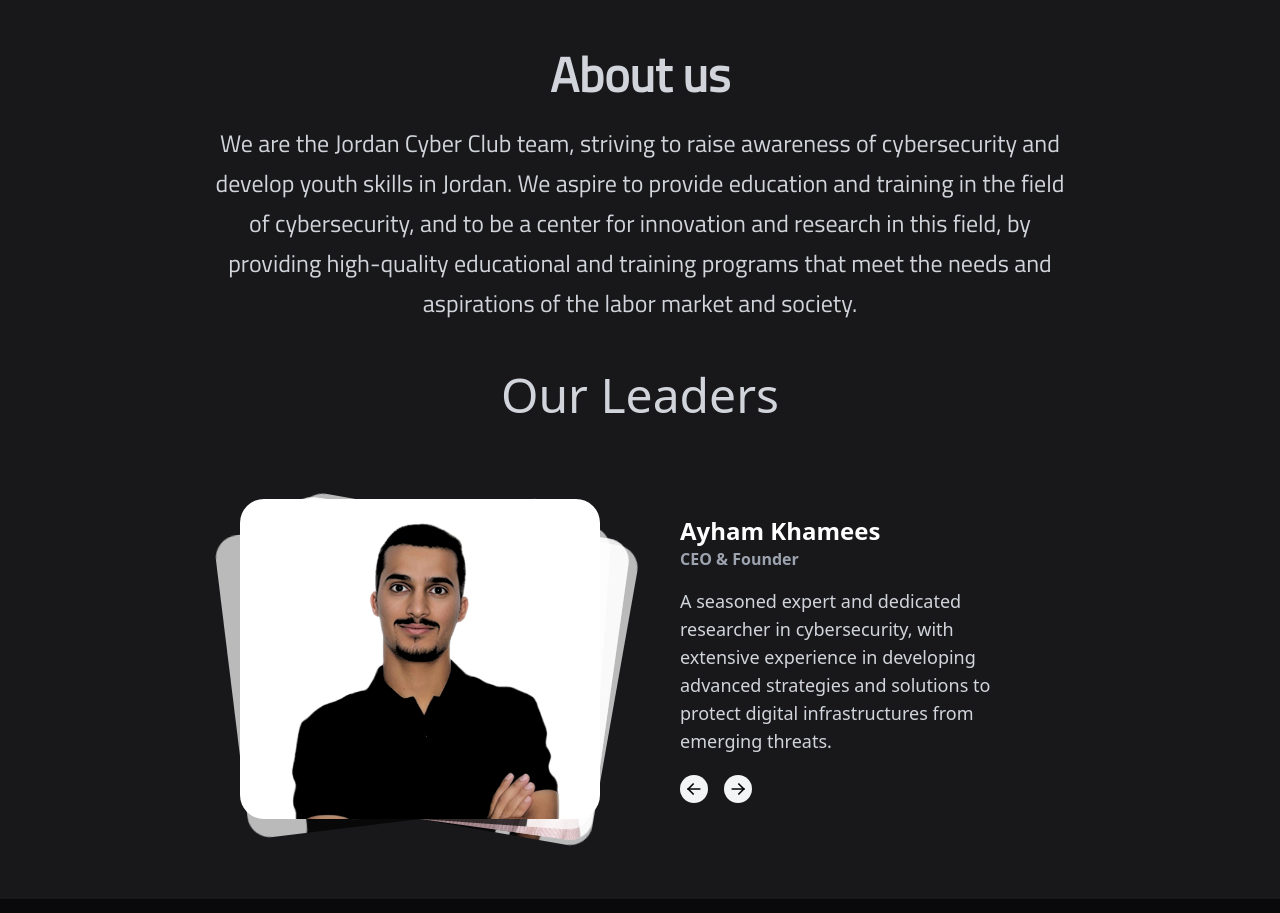
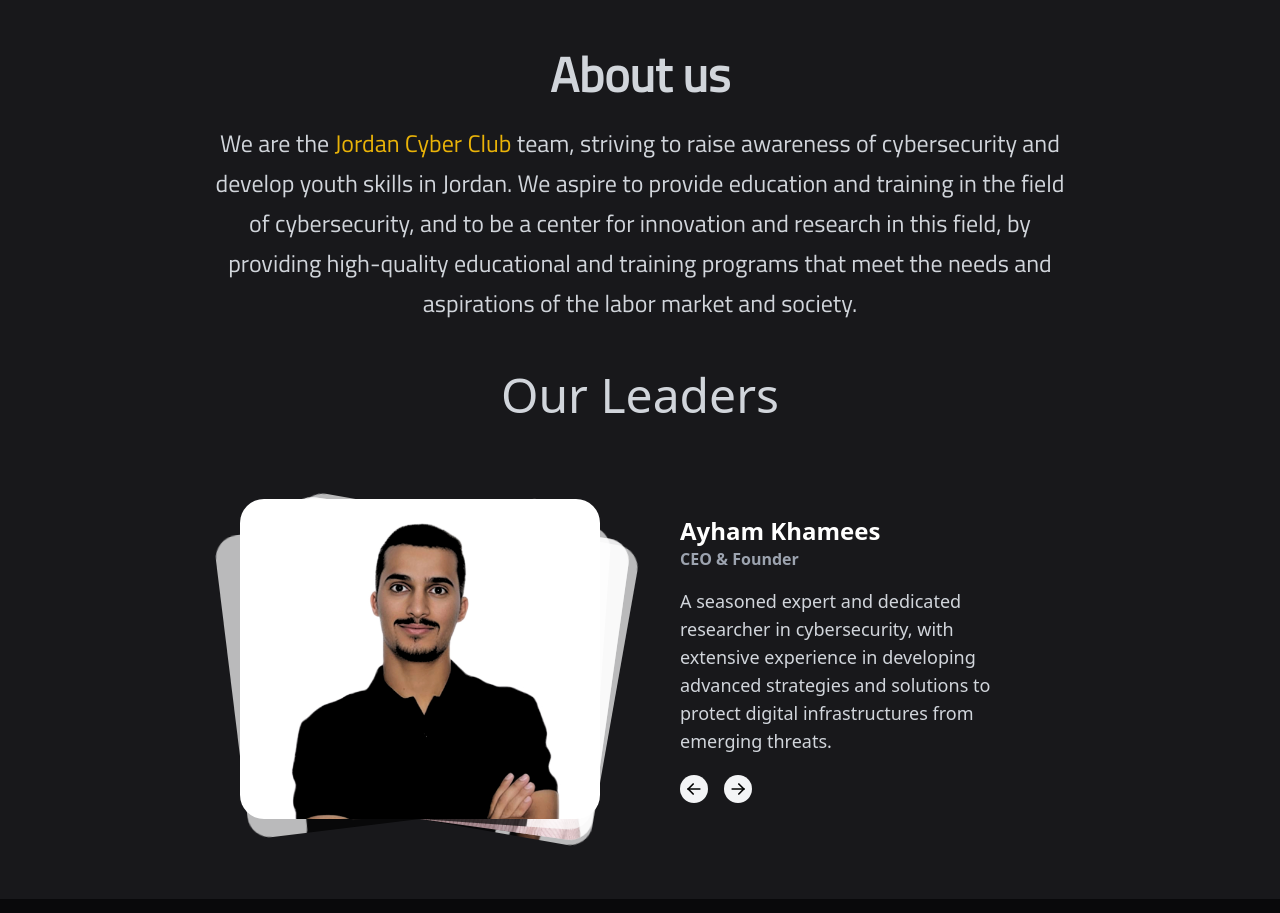
Before and after one commit to AL-Hareth/JCC, a Next.js app: page / in a window 1280 px wide. Shown: the part 2640-3553 px from the top of the page. Built offline with nearby package versions, Linux system fonts and the light colour scheme.

Commit message:
fix: changed team name to yellow in about section

```diff
--- a/src/app/(components)/AboutUsHome.tsx
+++ b/src/app/(components)/AboutUsHome.tsx
@@ -3,7 +3,7 @@ export default function AboutUsHome() {
     <div className="text-center mb-12">
       <h1 className="text-5xl font-bold mb-6">About us</h1>
       <p className={`w-2/3 mx-auto text-2xl leading-10`}>
-        We are the Jordan Cyber Club team, striving to raise awareness of cybersecurity and develop youth skills in Jordan. We aspire to provide education and training in the field of cybersecurity, and to be a center for innovation and research in this field, by providing high-quality educational and training programs that meet the needs and aspirations of the labor market and society.
+        We are the <span className="text-yellow-500">Jordan Cyber Club</span> team, striving to raise awareness of cybersecurity and develop youth skills in Jordan. We aspire to provide education and training in the field of cybersecurity, and to be a center for innovation and research in this field, by providing high-quality educational and training programs that meet the needs and aspirations of the labor market and society.
       </p>
     </div>
   );
```
